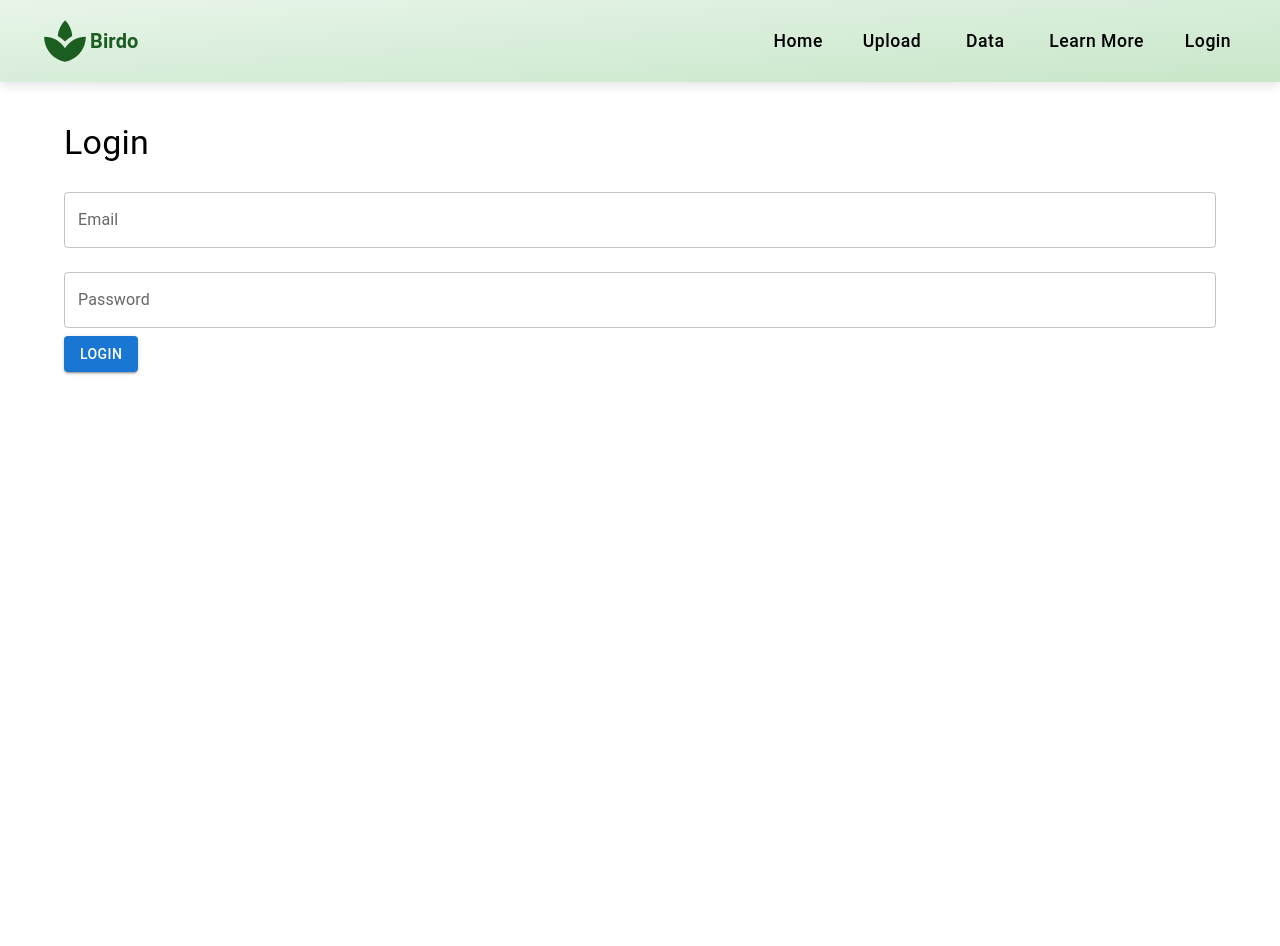
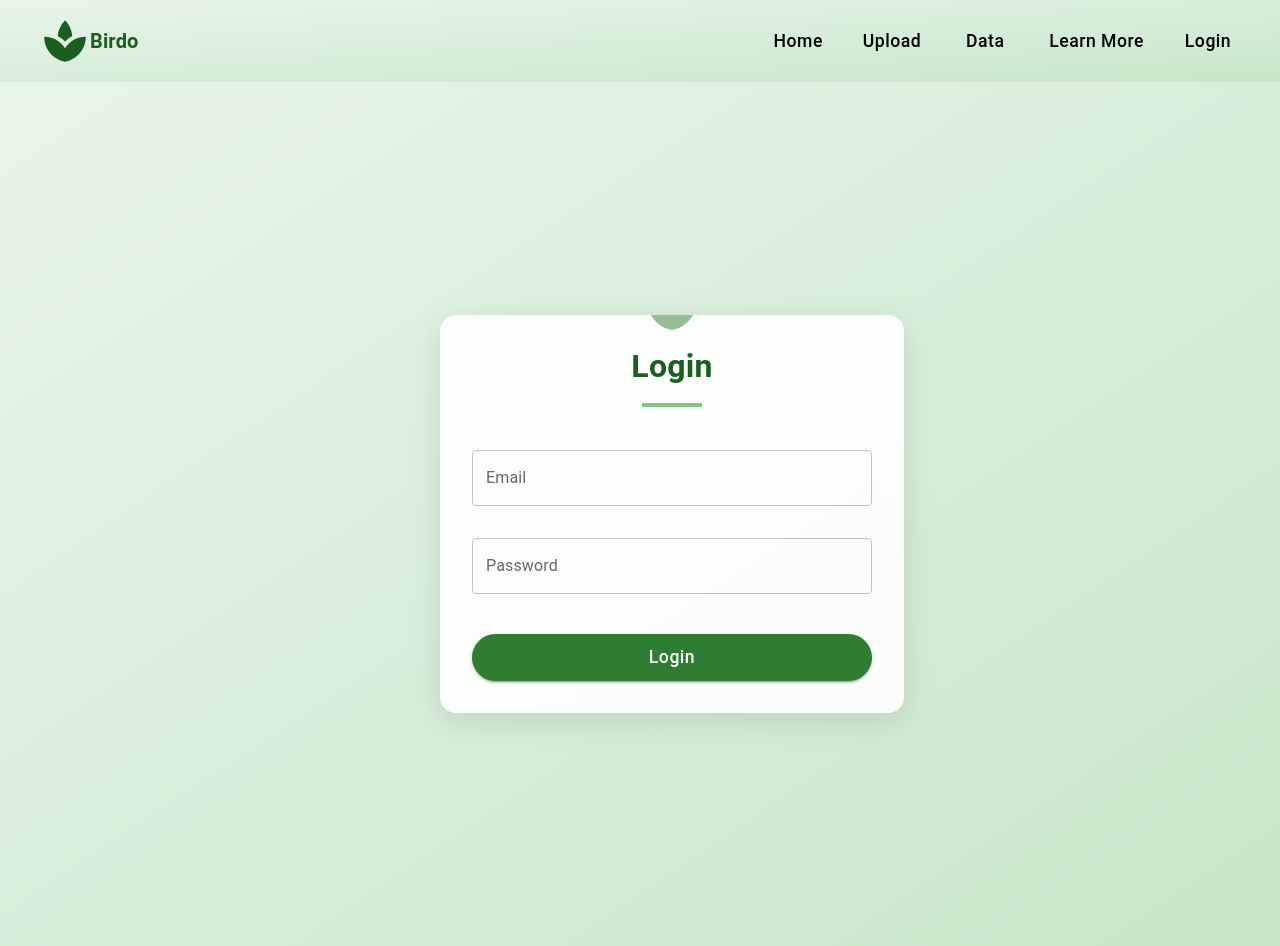
Before and after one commit to gonz-tyler/birdo, a React (Create React App) app in the folder react-frontend/birdo/: page /login in a window 1280 px wide. Before the commit the page ends 800 px from the top, so only its background shows below. Built offline with nearby package versions, Linux system fonts and the light colour scheme.

Commit message:
added home ui

```diff
--- a/react-frontend/birdo/src/data/data.json
+++ b/react-frontend/birdo/src/data/data.json
@@ -295,5 +295,15 @@
             -6.573234097568947,
             143.6307308673036
         ]
+    },
+    {
+        "animal": "red panda",
+        "species": "Red Panda",
+        "location": "Australia",
+        "quantity": 1,
+        "coordinates": [
+            -34.68299827442257,
+            138.52512938290582
+        ]
     }
 ]
--- a/react-frontend/birdo/src/pages/Data.js
+++ b/react-frontend/birdo/src/pages/Data.js
@@ -1,25 +1,86 @@
-// src/components/AnimalsChart.js
 import React from 'react';
 import { BarChart, Bar, XAxis, YAxis, CartesianGrid, Tooltip, Legend, ResponsiveContainer, Cell } from 'recharts';
 import animalsData from '../data/data.json';
 import AnimalsMap from '../components/AnimalMap';
+import { Box, Card, Typography } from '@mui/material';
+import { motion } from "framer-motion";
+import { Spa, Nature, Upload, Analytics, Grass } from '@mui/icons-material';
 
 const AnimalsChart = () => {
   // Custom color palette
   const colors = ['#8884d8', '#82ca9d', '#ffc658', '#ff7300', '#413ea0', '#a0522d'];
 
   return (
-    <div style={{ width: '100%', height: 500 }}>
-      <h2 style={{ textAlign: 'center', color: '#333' }}>Animal Populations by Location</h2>
-      <ResponsiveContainer>
+    <Box
+      sx={{
+        minHeight: '100vh',
+        background: 'linear-gradient(to bottom right, #e8f5e9, #c8e6c9)',
+        py: 8,
+        display: 'flex',
+        justifyContent: 'center',
+        alignItems: 'center',
+      }}
+    >
+      {/* Animated floating leaves */}
+      <Box sx={{ position: 'absolute', width: '100%', height: '100%', pointerEvents: 'none' }}>
+        {[1, 2, 3, 4, 5].map((i) => (
+          <motion.div
+            key={i}
+            style={{
+              position: 'absolute',
+              left: `${Math.random() * 100}%`,
+              top: `${Math.random() * 100}%`
+            }}
+            animate={{
+              y: [0, -100, 0],
+              rotate: [0, 360],
+            }}
+            transition={{
+              duration: 15 + Math.random() * 10,
+              repeat: Infinity,
+              ease: "linear"
+            }}
+          >
+            <Spa sx={{ fontSize: 40, color: '#2e7d32', opacity: 0.3 }} />
+          </motion.div>
+        ))}
+      </Box>
+      <Card
+        sx={{
+          p: 4,
+          borderRadius: 4,
+          boxShadow: '0 8px 32px rgba(0,0,0,0.1)',
+          background: 'rgba(255, 255, 255, 0.9)',
+          backdropFilter: 'blur(10px)',
+          maxWidth: 900,
+          width: '90%',
+          textAlign: 'center',
+        }}
+      >
+        <Typography
+          variant="h3"
+          gutterBottom
+          sx={{
+            fontWeight: 700,
+            color: '#1b5e20',
+            textAlign: 'center',
+            '&:after': {
+              content: '""',
+              display: 'block',
+              width: 60,
+              height: 4,
+              backgroundColor: '#81c784',
+              margin: '16px auto'
+            }
+          }}
+        >
+          Animal Populations by Location
+        </Typography>
+
+        <ResponsiveContainer width="100%" height={400}>
           <BarChart
             data={animalsData}
-          margin={{
-            top: 20,
-            right: 30,
-            left: 20,
-            bottom: 5,
-          }}
+            margin={{ top: 20, right: 30, left: 20, bottom: 5 }}
           >
             <CartesianGrid strokeDasharray="3 3" />
             <XAxis
@@ -43,7 +104,7 @@ const AnimalsChart = () => {
                 backgroundColor: '#fff',
                 border: '1px solid #ddd',
                 borderRadius: '4px',
-              boxShadow: '0 2px 4px rgba(0,0,0,0.1)'
+                boxShadow: '0 2px 4px rgba(0,0,0,0.1)',
               }}
             />
             <Legend
@@ -51,11 +112,7 @@ const AnimalsChart = () => {
                 paddingTop: '20px'
               }}
             />
-          <Bar
-            dataKey="quantity"
-            name="Population"
-            fill="#8884d8"
-          >
+            <Bar dataKey="quantity" name="Population" fill="#8884d8">
               {
                 animalsData.map((entry, index) => (
                   <Cell key={`cell-${index}`} fill={colors[index % colors.length]} />
@@ -63,9 +120,13 @@ const AnimalsChart = () => {
               }
             </Bar>
           </BarChart>
-        <AnimalsMap/>
         </ResponsiveContainer>
-    </div>
+
+        <Box sx={{ mt: 4 }}>
+          <AnimalsMap />
+        </Box>
+      </Card>
+    </Box>
   );
 };
 
--- a/react-frontend/birdo/src/pages/Home.js
+++ b/react-frontend/birdo/src/pages/Home.js
@@ -3,6 +3,7 @@ import { Container, Button, Typography, Card, Box, Grid } from '@mui/material';
 import { Link } from "react-router-dom";
 import { motion } from "framer-motion";
 import { Spa, Grass, Park } from '@mui/icons-material';
+import illustration from "../images/home_illustration-removebg-preview.png"; // Make sure to replace this with the actual path to your illustration
 
 const Home = () => (
   <Box
@@ -12,6 +13,30 @@ const Home = () => (
       py: 8
     }}
   >
+    {/* Animated floating leaves */}
+    <Box sx={{ position: 'absolute', width: '100%', height: '100%', pointerEvents: 'none' }}>
+      {[1, 2, 3, 4, 5].map((i) => (
+        <motion.div
+          key={i}
+          style={{
+            position: 'absolute',
+            left: `${Math.random() * 100}%`,
+            top: `${Math.random() * 100}%`
+          }}
+          animate={{
+            y: [0, -100, 0],
+            rotate: [0, 360],
+          }}
+          transition={{
+            duration: 15 + Math.random() * 10,
+            repeat: Infinity,
+            ease: "linear"
+          }}
+        >
+          <Spa sx={{ fontSize: 40, color: '#2e7d32', opacity: 0.3 }} />
+        </motion.div>
+      ))}
+    </Box>
     <Container>
       <motion.div
         initial={{ opacity: 0, y: 20 }}
@@ -31,6 +56,10 @@ const Home = () => (
         >
           <Box sx={{ position: 'absolute', top: -40, left: '50%', transform: 'translateX(-50%)' }}>
             <Spa sx={{ fontSize: 80, color: '#2e7d32' }} />
+          </Box>
+
+          <Box sx={{ textAlign: 'center', mt: 4 }}>
+            <img src={illustration} alt="Illustration" style={{ maxWidth: '100%', height: '300px' }} />
           </Box>
 
           <Typography
--- a/react-frontend/birdo/src/pages/Login.js
+++ b/react-frontend/birdo/src/pages/Login.js
@@ -1,13 +1,23 @@
-import React, { useState } from "react";
-import { Container, Button, Typography, TextField, Box } from '@mui/material';
+import React, { useState, useEffect } from "react";
+import { Button, Typography, TextField, Box, Card, useMediaQuery } from '@mui/material';
 import axios from "axios";
 import useAuthNavigation from "../hooks/useAuthNavigation";
+import { motion } from "framer-motion";
+import { Spa } from '@mui/icons-material'; // You can use icons like Spa for a nature vibe.
 
 const Login = () => {
     const [email, setEmail] = useState("");
     const [password, setPassword] = useState("");
     const [errorMessage, setErrorMessage] = useState("");
     const { loginAndNavigate } = useAuthNavigation();
+
+    const isMobile = useMediaQuery("(max-width: 600px)");
+
+    // Prevent body scrolling issue
+    useEffect(() => {
+        document.body.style.overflowX = "hidden";
+        return () => { document.body.style.overflowX = "auto"; };
+    }, []);
 
     const handleLogin = async () => {
         try {
@@ -24,9 +34,72 @@ const Login = () => {
     };
 
     return (
-        <Container>
-            <Box mt={5}>
-                <Typography variant="h4" gutterBottom>Login</Typography>
+        <Box
+            sx={{
+                display: "flex",
+                justifyContent: "center",
+                alignItems: "center",
+                minHeight: "100vh",
+                background: "linear-gradient(to bottom right, #e8f5e9, #c8e6c9)",
+                padding: isMobile ? 2 : 4, // Adjust padding for mobile
+                maxWidth: "100vw", // Prevents overflow
+                overflow: "hidden", // Hide overflow
+            }}
+        >
+            <motion.div
+                initial={{ opacity: 0, y: 20 }}
+                animate={{ opacity: 1, y: 0 }}
+                transition={{ duration: 0.8 }}
+                style={{
+                    width: "100%",
+                    maxWidth: isMobile ? "100%" : "400px", // Full width on mobile, limited width on desktop
+                    padding: isMobile ? "0" : "16px", // Remove padding on mobile
+                    marginTop: isMobile ? "10%" : "0", // Adjust margin-top for mobile
+                }}
+            >
+                <Card
+                    sx={{
+                        p: 4,
+                        borderRadius: 4,
+                        boxShadow: isMobile ? "none" : "0 8px 32px rgba(0,0,0,0.1)",
+                        background: "rgba(255, 255, 255, 0.9)",
+                        backdropFilter: "blur(10px)",
+                        width: "100%",
+                        textAlign: "center",
+                        maxWidth: "100%",
+                        height: "auto",
+                        display: "flex",
+                        flexDirection: "column",
+                        justifyContent: "center",
+                        position: "relative",
+                    }}
+                >
+                    {/* Floating Icon (like a leaf or nature element) */}
+                    <Box sx={{ position: 'absolute', top: -40, left: '50%', transform: 'translateX(-50%)' }}>
+                        <Spa sx={{ fontSize: 60, color: '#2e7d32', opacity: 0.5 }} />
+                    </Box>
+
+                    <Typography
+                        variant="h4"
+                        gutterBottom
+                        sx={{
+                            fontWeight: 700,
+                            color: "#1b5e20",
+                            textAlign: "center",
+                            fontSize: isMobile ? "1.5rem" : "2rem", // Adjust font size for mobile
+                            "&:after": {
+                                content: '""',
+                                display: "block",
+                                width: 60,
+                                height: 4,
+                                backgroundColor: "#81c784",
+                                margin: "16px auto",
+                            },
+                        }}
+                    >
+                        Login
+                    </Typography>
+
                     <TextField
                         label="Email"
                         type="email"
@@ -34,6 +107,10 @@ const Login = () => {
                         margin="normal"
                         value={email}
                         onChange={(e) => setEmail(e.target.value)}
+                        sx={{
+                            fontSize: isMobile ? "0.9rem" : "1rem", // Adjust font size on mobile
+                            marginBottom: isMobile ? "10px" : "16px", // Adjust spacing for mobile
+                        }}
                     />
                     <TextField
                         label="Password"
@@ -42,11 +119,39 @@ const Login = () => {
                         margin="normal"
                         value={password}
                         onChange={(e) => setPassword(e.target.value)}
+                        sx={{
+                            fontSize: isMobile ? "0.9rem" : "1rem", // Adjust font size on mobile
+                            marginBottom: isMobile ? "10px" : "16px", // Adjust spacing for mobile
+                        }}
                     />
-                {errorMessage && <Typography color="error.main">{errorMessage}</Typography>}
-                <Button variant="contained" color="primary" onClick={handleLogin}>Login</Button>
+
+                    {errorMessage && (
+                        <Typography color="error" sx={{ mt: 1 }}>
+                            {errorMessage}
+                        </Typography>
+                    )}
+
+                    <motion.div whileHover={{ scale: 1.05 }}>
+                        <Button
+                            variant="contained"
+                            color="success"
+                            fullWidth
+                            onClick={handleLogin}
+                            sx={{
+                                mt: 3,
+                                borderRadius: 50,
+                                px: 4,
+                                py: 1,
+                                textTransform: "none",
+                                fontSize: isMobile ? "0.9rem" : "1.1rem", // Adjust font size on mobile
+                            }}
+                        >
+                            Login
+                        </Button>
+                    </motion.div>
+                </Card>
+            </motion.div>
         </Box>
-        </Container>
     );
 };
 
```
Also changed, not shown: react-frontend/birdo/src/images/home_illustration-removebg-preview.png (added), react-frontend/birdo/src/images/home_illustration.jpg (added). Lines whose indentation alone changed are shown as unchanged.
